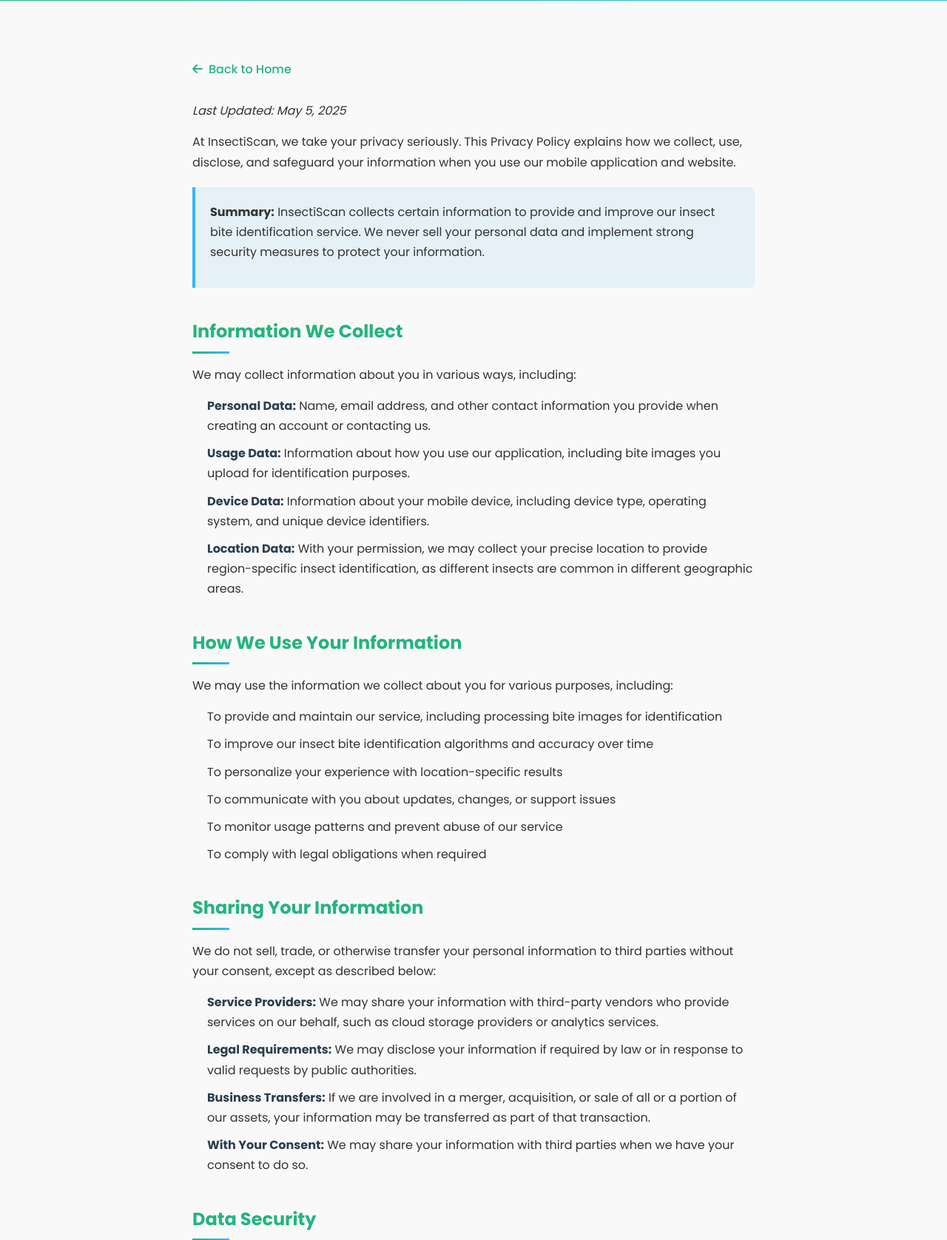
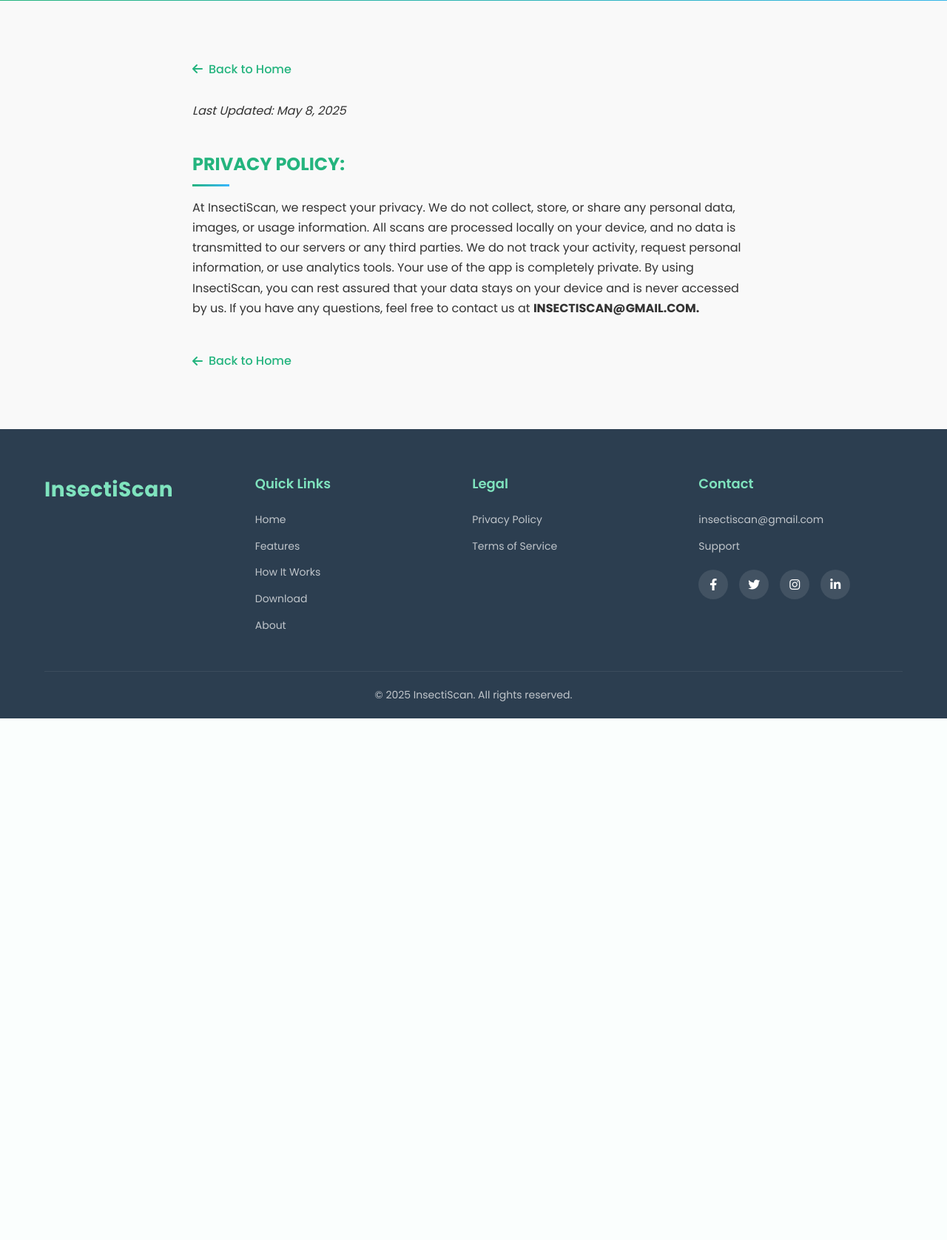
Before and after one commit to WizardQueenAnne/Insectiscan, a Flask app: page /privacy in a window 1280 px wide. Shown: the part 259-1935 px from the top of the page at 74% size. After the commit the page ends 1230 px from the top, so only its background shows below. Run offline with Flask 3, Linux system fonts and the light colour scheme.

Commit message:
Update privacy.html

```diff
--- a/templates/privacy.html
+++ b/templates/privacy.html
@@ -96,6 +96,10 @@
         .back-button:hover {
             transform: translateX(-5px);
         }
+
+        strong {
+            font-weight: 700;
+        }
     </style>
 </head>
 <body>
@@ -132,68 +136,10 @@
             <i class="fas fa-arrow-left"></i> Back to Home
         </a>
 
-        <p class="legal-update">Last Updated: May 5, 2025</p>
+        <p class="legal-update">Last Updated: May 8, 2025</p>
 
-        <p>At InsectiScan, we take your privacy seriously. This Privacy Policy explains how we collect, use, disclose, and safeguard your information when you use our mobile application and website.</p>
-
-        <div class="info-box">
-            <p><strong>Summary:</strong> InsectiScan collects certain information to provide and improve our insect bite identification service. We never sell your personal data and implement strong security measures to protect your information.</p>
-        </div>
-
-        <h2>Information We Collect</h2>
-        <p>We may collect information about you in various ways, including:</p>
-        <ul>
-            <li><strong>Personal Data:</strong> Name, email address, and other contact information you provide when creating an account or contacting us.</li>
-            <li><strong>Usage Data:</strong> Information about how you use our application, including bite images you upload for identification purposes.</li>
-            <li><strong>Device Data:</strong> Information about your mobile device, including device type, operating system, and unique device identifiers.</li>
-            <li><strong>Location Data:</strong> With your permission, we may collect your precise location to provide region-specific insect identification, as different insects are common in different geographic areas.</li>
-        </ul>
-
-        <h2>How We Use Your Information</h2>
-        <p>We may use the information we collect about you for various purposes, including:</p>
-        <ul>
-            <li>To provide and maintain our service, including processing bite images for identification</li>
-            <li>To improve our insect bite identification algorithms and accuracy over time</li>
-            <li>To personalize your experience with location-specific results</li>
-            <li>To communicate with you about updates, changes, or support issues</li>
-            <li>To monitor usage patterns and prevent abuse of our service</li>
-            <li>To comply with legal obligations when required</li>
-        </ul>
-
-        <h2>Sharing Your Information</h2>
-        <p>We do not sell, trade, or otherwise transfer your personal information to third parties without your consent, except as described below:</p>
-        <ul>
-            <li><strong>Service Providers:</strong> We may share your information with third-party vendors who provide services on our behalf, such as cloud storage providers or analytics services.</li>
-            <li><strong>Legal Requirements:</strong> We may disclose your information if required by law or in response to valid requests by public authorities.</li>
-            <li><strong>Business Transfers:</strong> If we are involved in a merger, acquisition, or sale of all or a portion of our assets, your information may be transferred as part of that transaction.</li>
-            <li><strong>With Your Consent:</strong> We may share your information with third parties when we have your consent to do so.</li>
-        </ul>
-
-        <h2>Data Security</h2>
-        <p>We use appropriate technical and organizational measures to protect your personal information against unauthorized access, alteration, disclosure, or destruction. These measures include encryption, secure server facilities, and regular security assessments.</p>
-
-        <p>However, please be aware that no method of transmission over the Internet or electronic storage is 100% secure, so we cannot guarantee absolute security.</p>
-
-        <h2>Your Choices</h2>
-        <p>You can access, update, or delete your account information at any time through the app settings. You can also:</p>
-        <ul>
-            <li>Opt out of location tracking through your device settings</li>
-            <li>Choose not to receive promotional communications</li>
-            <li>Request a copy of your data that we hold</li>
-            <li>Delete your account and associated data</li>
-        </ul>
-
-        <h2>Children's Privacy</h2>
-        <p>Our services are not intended for use by children under the age of 13. We do not knowingly collect personal information from children under 13. If we learn that we have collected personal information from a child under 13, we will promptly delete that information.</p>
-
-        <h2>Changes to This Policy</h2>
-        <p>We may update our Privacy Policy from time to time. We will notify you of any changes by posting the new Privacy Policy on this page and updating the "Last Updated" date.</p>
-
-        <p>We will provide more prominent notice of material changes, which may include email notification for significant updates that affect your rights.</p>
-
-        <h2>Contact Us</h2>
-        <p>If you have any questions about this Privacy Policy, please contact us at:</p>
-        <p>Email: <a href="mailto:insectiscan@gmail.com">insectiscan@gmail.com</a></p>
+        <h2>PRIVACY POLICY:</h2>
+        <p>At InsectiScan, we respect your privacy. We do not collect, store, or share any personal data, images, or usage information. All scans are processed locally on your device, and no data is transmitted to our servers or any third parties. We do not track your activity, request personal information, or use analytics tools. Your use of the app is completely private. By using InsectiScan, you can rest assured that your data stays on your device and is never accessed by us. If you have any questions, feel free to contact us at <strong>INSECTISCAN@GMAIL.COM.</strong></p>
 
         <a href="{{ url_for('index') }}" class="back-button">
             <i class="fas fa-arrow-left"></i> Back to Home
```
